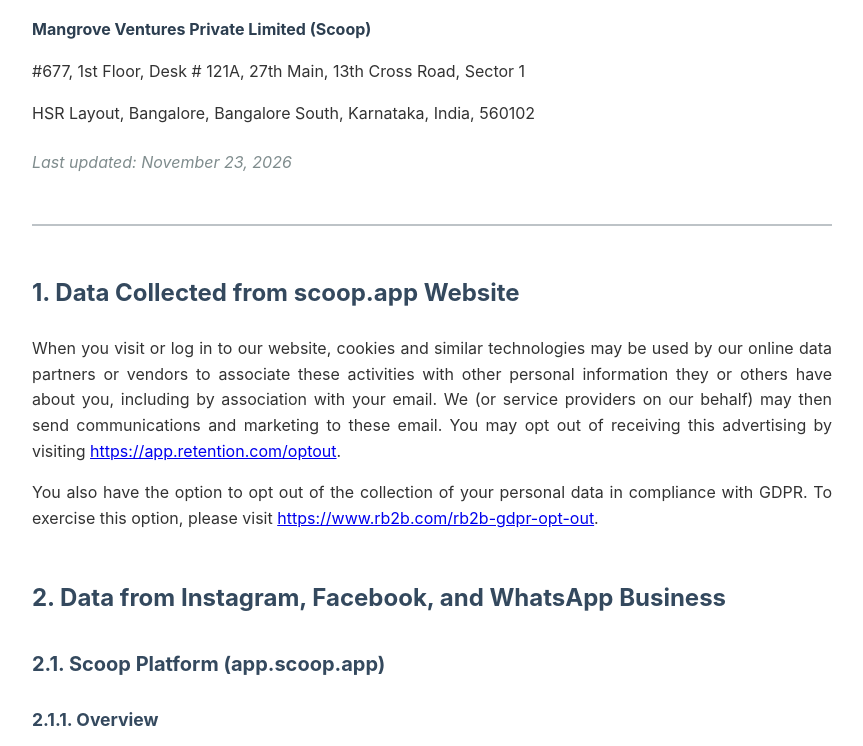
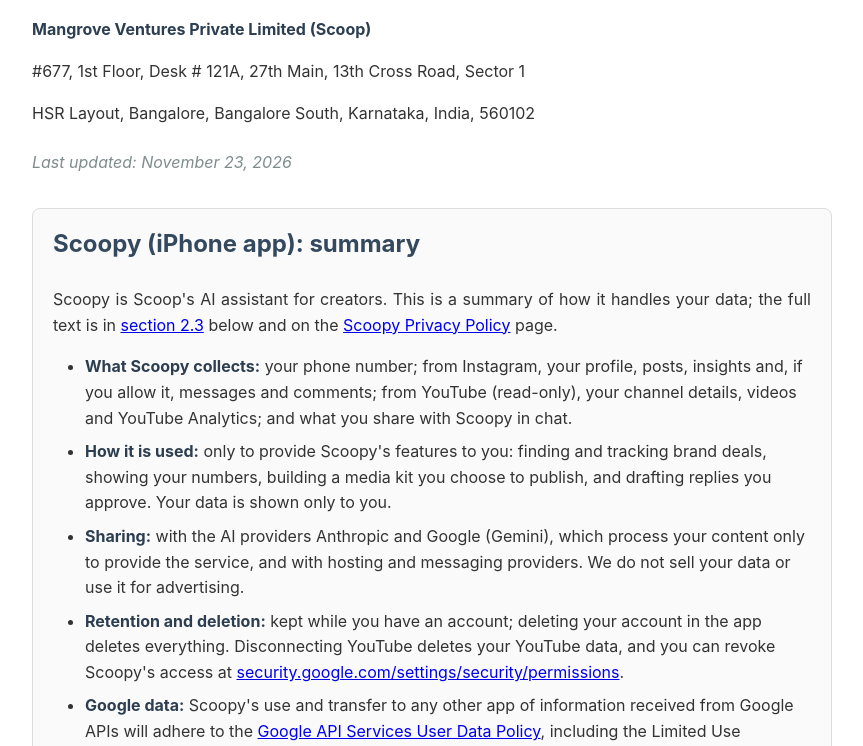
Before and after one commit to scoop-app/scoop-app.github.io, a plain HTML site: page privacy-policy.html in a window 1280 px wide. Shown: the part 206-952 px from the top of the page, without its empty margins (208-1071 px from the left). Drawn offline with Linux system fonts and the light colour scheme.

Commit message:
Privacy policy: Scoopy summary box under the title for Google's OAuth check (ENGG-703)
Co-Authored-By: Claude Fable 5.1 <noreply@anthropic.com>

```diff
--- a/privacy-policy.html
+++ b/privacy-policy.html
@@ -145,6 +145,18 @@
     </div>
 
     <p class="last-updated"><em>Last updated: November 23, 2026</em></p>
+
+    <div class="section" id="scoopy-summary" style="border:1px solid #ddd; border-radius:8px; padding:1em 1.25em; background:#fafafa;">
+        <h2 style="margin-top:0;">Scoopy (iPhone app): summary</h2>
+        <p>Scoopy is Scoop's AI assistant for creators. This is a summary of how it handles your data; the full text is in <a href="#scoopy">section 2.3</a> below and on the <a href="https://legal.scoop.app/scoopy-privacy.html">Scoopy Privacy Policy</a> page.</p>
+        <ul>
+            <li><strong>What Scoopy collects:</strong> your phone number; from Instagram, your profile, posts, insights and, if you allow it, messages and comments; from YouTube (read-only), your channel details, videos and YouTube Analytics; and what you share with Scoopy in chat.</li>
+            <li><strong>How it is used:</strong> only to provide Scoopy's features to you: finding and tracking brand deals, showing your numbers, building a media kit you choose to publish, and drafting replies you approve. Your data is shown only to you.</li>
+            <li><strong>Sharing:</strong> with the AI providers Anthropic and Google (Gemini), which process your content only to provide the service, and with hosting and messaging providers. We do not sell your data or use it for advertising.</li>
+            <li><strong>Retention and deletion:</strong> kept while you have an account; deleting your account in the app deletes everything. Disconnecting YouTube deletes your YouTube data, and you can revoke Scoopy's access at <a href="https://security.google.com/settings/security/permissions">security.google.com/settings/security/permissions</a>.</li>
+            <li><strong>Google data:</strong> Scoopy's use and transfer to any other app of information received from Google APIs will adhere to the <a href="https://developers.google.com/terms/api-services-user-data-policy">Google API Services User Data Policy</a>, including the Limited Use requirements. Scoopy does not use Google user data to train AI models.</li>
+        </ul>
+    </div>
 
     <hr>
 
```
